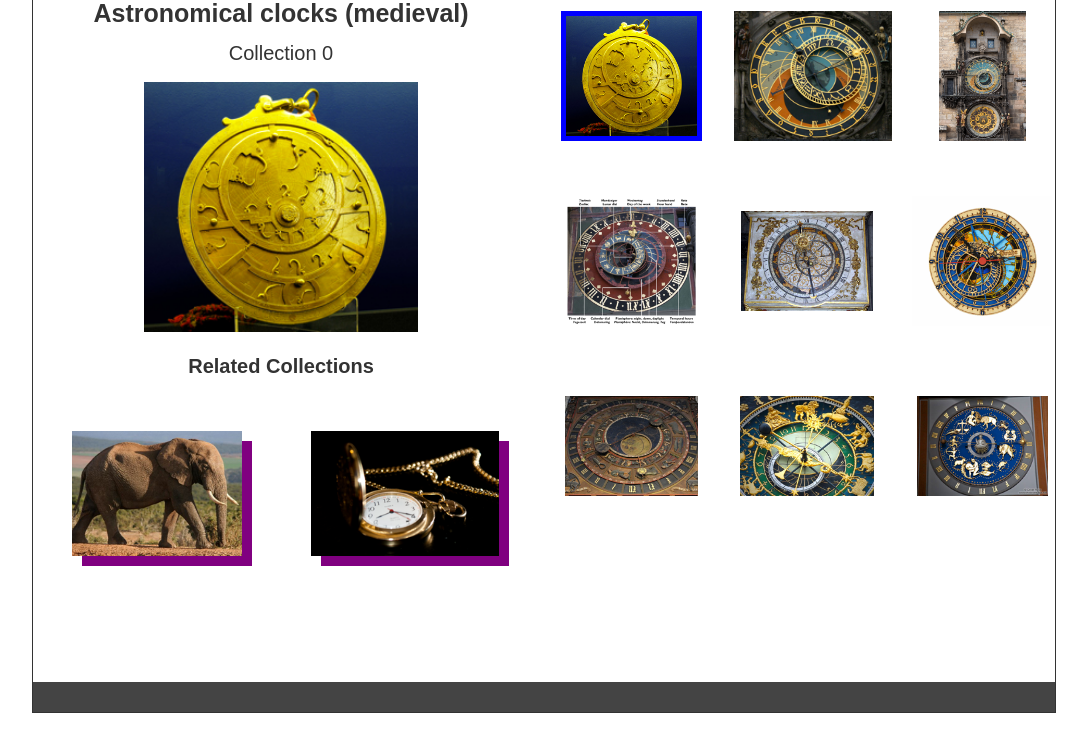
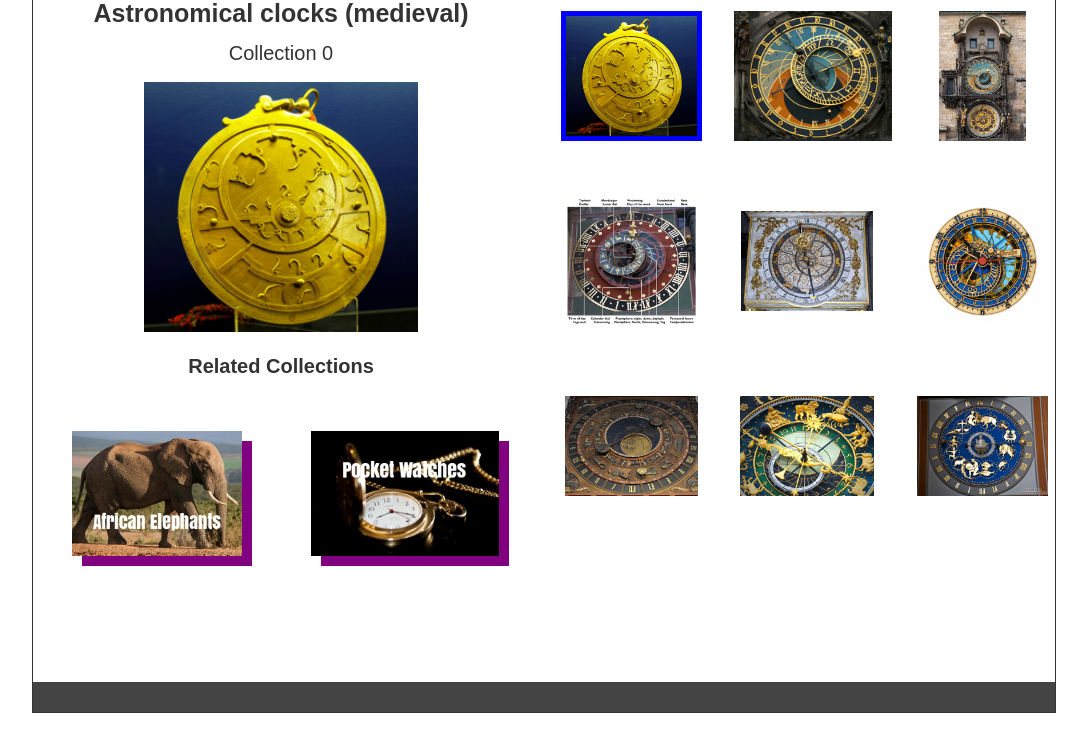
Before and after one commit to ericho99/gui_project, a Flask app: page /collection in a window 1280 px wide. Shown: the part 75-820 px from the top of the page, without its empty margins (96-1183 px from the left). Run offline with Flask 2, Linux system fonts and the light colour scheme; some libraries are stand-ins or nearby versions.

Commit message:
added new images

```diff
--- a/app/templates/collection.html
+++ b/app/templates/collection.html
@@ -48,13 +48,13 @@
       <div class="col-md-6">
         <div class="picture">
           <a href="{{ url_for('collection', cid = 2) }}">
-            <img class="picture-medium picture-shadow" src="../static/img/c3.png">
+            <img class="picture-medium picture-shadow" src="../static/img/astronomy.jpg">
           </a>
         </div>
       </div>
       <div class="col-md-6">
         <div class="picture">
-          <img class="picture-medium-wide picture-shadow" src="../static/img/c4.png">
+          <img class="picture-medium-wide picture-shadow" src="../static/img/pocket.jpg">
         </div>
       </div>
     </div>
@@ -112,12 +112,12 @@
       </div>
       <div class="col-md-6">
         <div class="picture">
-          <img class="picture-medium-wide picture-shadow" src="../static/img/c5.png">
+          <img class="picture-medium-wide picture-shadow" src="../static/img/elephants.jpg">
         </div>
       </div>
       <div class="col-md-6">
         <div class="picture">
-          <img class="picture-medium-wide picture-shadow" src="../static/img/c6.png">
+          <img class="picture-medium-wide picture-shadow" src="../static/img/pocket.jpg">
         </div>
       </div>
     </div>
```
Also changed, not shown: app/static/img/astronomy.jpg (added), app/static/img/elephants.jpg (added), app/static/img/pocket.jpg (added).
